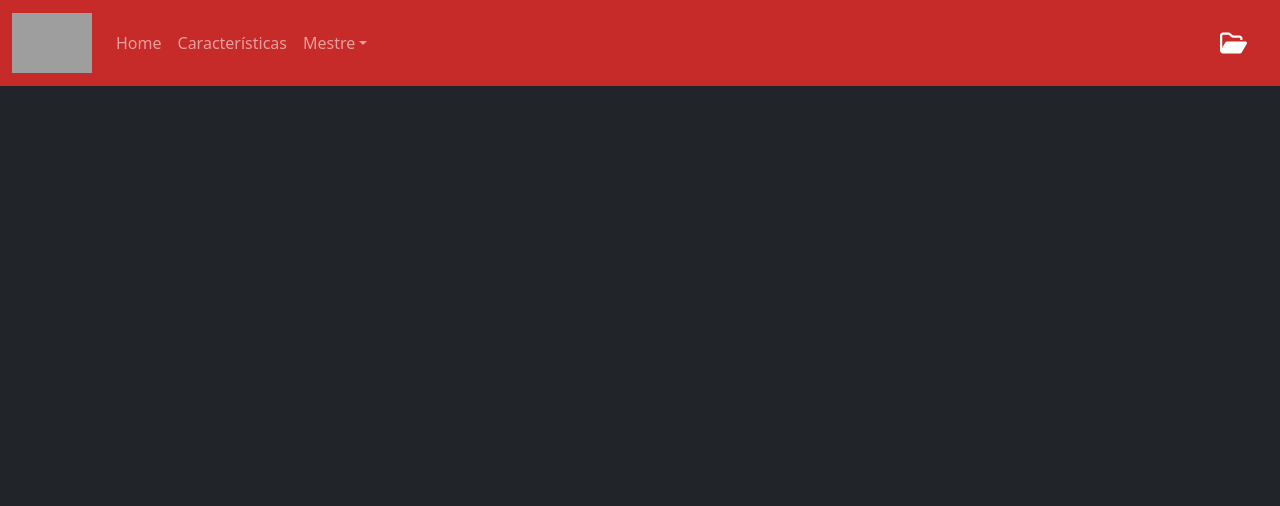
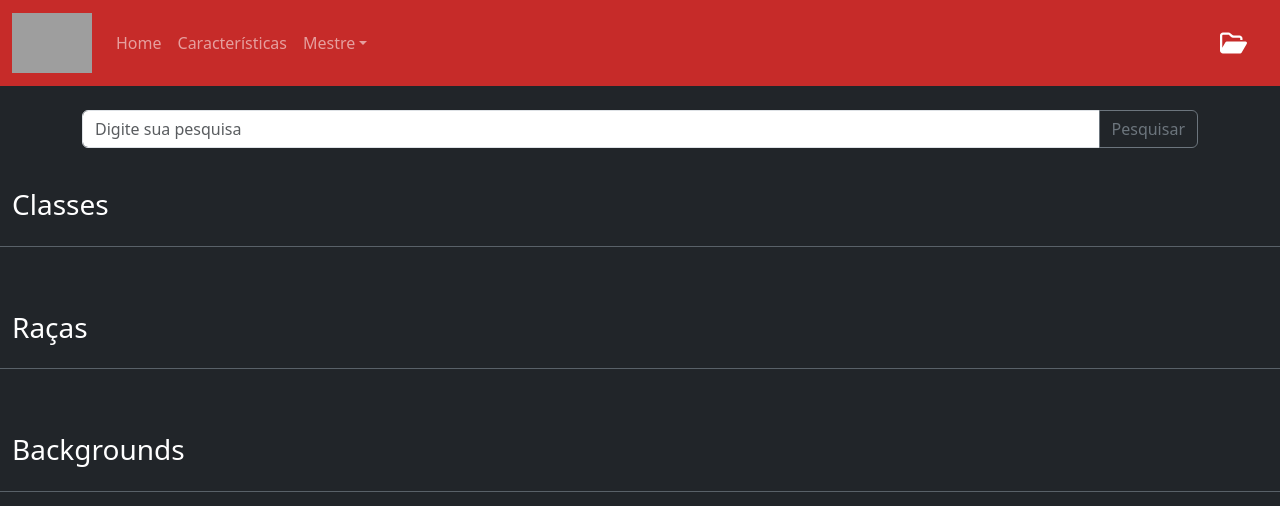
Before and after one commit to RPG-Engineers/Quiz-RPG, a React (Vite) app: page /Quiz-RPG/caracteristicas in a window 1280 px wide. Shown: the top 506 px of the page. Built offline with nearby package versions, Linux system fonts and the light colour scheme; grey boxes are pictures that could not be loaded.

Commit message:
feat: :sparkles: Desenvolvimento da caracteristicas.tsx
Foi desenvolvida o mostrar caracteristicas. A página é capaz de receber dados e separar pelo tipo do card (Classe, Raça e Background). Não foi testado com dados originários do Banco de Dados.

```diff
--- a/src/views/Caracteristicas.tsx
+++ b/src/views/Caracteristicas.tsx
@@ -1,5 +1,101 @@
+import React, { useEffect, useState } from 'react';
+import { Button, Container, Form, FormControl, InputGroup, Row } from 'react-bootstrap';
+import { Caracteristica, TipoCaracteristica } from '../types';
+import { getCaracteristicas } from '../database/database';
+
+
 const Caracteristicas: React.FC = () => {
-  return <></>;
+  const [caracteristicas, setCaracteristicas] = useState<Caracteristica[]>([]);
+
+  useEffect(() => {
+    const fetchCaracteristicas = async () => {
+      const fetchedCaracteristicas = await getCaracteristicas();
+      setCaracteristicas(fetchedCaracteristicas);
+    };
+
+    fetchCaracteristicas();
+  }, []);
+
+  const renderCards = (tipo: TipoCaracteristica) => {
+    return caracteristicas
+      .filter(caracteristica => caracteristica.tipo === tipo)
+      .map((caracteristica) => (
+        <div key={caracteristica.id} className="col-md-4 mb-4">
+          <div className="card mb-3" style={{ maxWidth: '540px' }}>
+            <div className="row no-gutters">
+              <div className="col-md-8">
+                <div className="card-body">
+                  <h5 className="card-title">{caracteristica.nome}</h5>
+                  <p className="card-text">{caracteristica.descricaco}</p>
+                  <span className="badge bg-secondary">{TipoCaracteristica[caracteristica.tipo]}</span>
+                </div>
+              </div>
+              <div className="col-md-4">
+                <img
+                  src={caracteristica.url_imagem}
+                  className="card-img"
+                  alt={caracteristica.nome}
+                />
+              </div>
+            </div>
+          </div>
+        </div>
+      ));
+  };
+
+  return (
+    <>
+      <Container>
+        <Form className="my-4">
+          <Row className="align-items-center h-100">
+            <InputGroup>
+              <FormControl type="text" placeholder="Digite sua pesquisa" />
+              <Button variant="outline-secondary">Pesquisar</Button>
+            </InputGroup>
+          </Row>
+        </Form>
+      </Container>
+
+      <div className="container-fluid d-flex justify-content-start">
+        <h3 className="text-white mt-3">Classes</h3>
+      </div>
+      <div className="bg-secondary">
+        <hr />
+      </div>
+
+      <div className="container mt-5">
+        <div className="row">
+          {renderCards(TipoCaracteristica.CLASSE)}
+        </div>
+      </div>
+
+      <div className="container-fluid d-flex justify-content-start">
+        <h3 className="text-white mt-3">Raças</h3>
+      </div>
+      <div className="bg-secondary">
+        <hr />
+      </div>
+
+      <div className="container mt-5">
+        <div className="row">
+          {renderCards(TipoCaracteristica.RACA)}
+        </div>
+      </div>
+
+      <div className="container-fluid d-flex justify-content-start">
+        <h3 className="text-white mt-3">Backgrounds</h3>
+      </div>
+      <div className="bg-secondary">
+        <hr />
+      </div>
+
+      <div className="container mt-5">
+        <div className="row">
+          {renderCards(TipoCaracteristica.BACKGROUND)}
+        </div>
+      </div>
+    </>
+  );
 };
 
 export default Caracteristicas;
```
